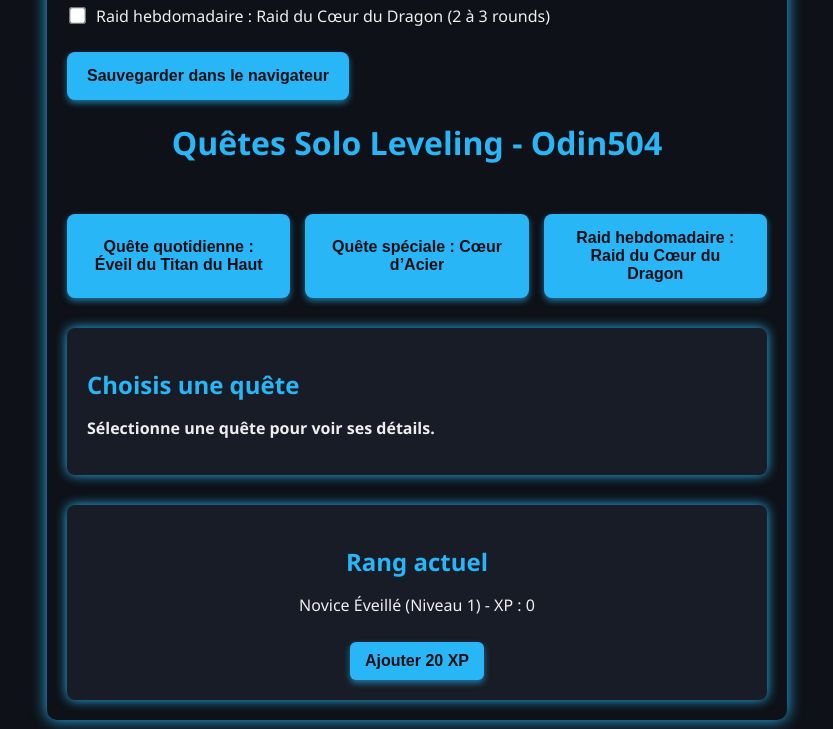
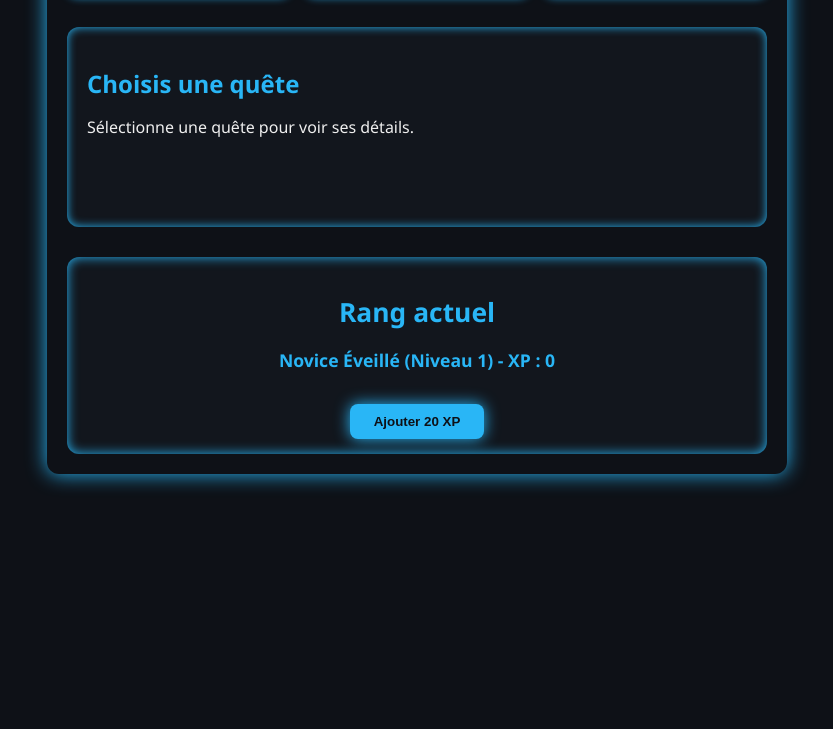
Before and after one commit to Odinn504/cours, a plain HTML site: page sololeveling.html in a window 1280 px wide. Shown: the part 686-1415 px from the top of the page, without its empty margins (223-1056 px from the left). After the commit the page ends 1190 px from the top, so only its background shows below. Drawn offline with Linux system fonts and the light colour scheme.

Commit message:
sololeveling.css

```diff
--- a/sololeveling.css
+++ b/sololeveling.css
@@ -1,215 +1,124 @@
+/* Corps */
 body {
   font-family: 'Segoe UI', Tahoma, Geneva, Verdana, sans-serif;
-  background: #0e1117;
-  color: #eee;
-  max-width: 600px;
-  margin: 20px auto;
-  padding: 20px;
-  border-radius: 10px;
-  box-shadow: 0 0 15px #29b6f6;
-}
-h1, h2, h3 {
-  color: #29b6f6;
-  margin-bottom: 10px;
-}
-label {
-  display: block;
-  margin-top: 12px;
-  cursor: pointer;
-}
-input[type="text"], input[type="number"] {
-  width: 100px;
-  padding: 6px 8px;
-  margin-top: 5px;
-  border-radius: 4px;
-  border: none;
-  background: #222831;
-  color: #eee;
-  font-size: 1rem;
-}
-.checkbox-group label {
-  display: flex;
-  align-items: center;
-  margin-top: 10px;
-  cursor: pointer;
-  user-select: none;
-}
-.checkbox-group input[type="checkbox"] {
-  margin-right: 12px;
-  transform: scale(1.3);
-  cursor: pointer;
-}
-button {
-  background: #29b6f6;
-  color: #0e1117;
-  border: none;
-  padding: 12px 24px;
-  margin-top: 25px;
-  font-weight: bold;
-  border-radius: 6px;
-  cursor: pointer;
-  transition: background 0.3s ease;
-  font-size: 1.1rem;
-}
-button:hover {
-  background: #0288d1;
-}
-.stat-row {
-  margin-bottom: 15px;
-}
-body {
-  font-family: 'Segoe UI', Tahoma, Geneva, Verdana, sans-serif;
-  background: #0e1117;
+  background-color: #0e1117;
   color: #eee;
   max-width: 700px;
   margin: 30px auto;
   padding: 20px;
-  border-radius: 10px;
-  box-shadow: 0 0 15px #29b6f6;
+  border-radius: 12px;
+  box-shadow: 0 0 20px #29b6f6;
 }
 
-h1 {
-  color: #29b6f6;
-  margin-bottom: 25px;
-  text-align: center;
-}
-
-.button-container {
-  display: flex;
-  justify-content: space-around;
-  margin-bottom: 30px;
-  flex-wrap: wrap;
-  gap: 15px;
-}
-
-button {
-  background: #29b6f6;
-  color: #0e1117;
-  border: none;
-  padding: 15px 20px;
-  font-weight: 700;
-  border-radius: 8px;
-  cursor: pointer;
-  font-size: 1rem;
-  flex: 1 1 200px;
-  transition: background 0.3s ease;
-  box-shadow: 0 3px 6px rgba(41, 182, 246, 0.6);
-}
-
-button:hover {
-  background: #0288d1;
-}
-
-.quest-box {
-  background: #181c26;
-  padding: 20px;
-  border-radius: 8px;
-  box-shadow: 0 0 12px #29b6f6;
-}
-
-.quest-box h2 {
+/* Titres */
+h1, h2, h3 {
   color: #29b6f6;
   margin-bottom: 15px;
 }
 
-.quest-box ul {
-  margin-left: 20px;
-  margin-bottom: 15px;
+/* Checkbox et label alignés */
+.checkbox-group label {
+  display: flex;
+  align-items: center;
+  margin-bottom: 10px;
+  cursor: pointer;
+  font-weight: 600;
+  font-size: 1rem;
+  user-select: none;
 }
 
-.quest-box p {
-  font-weight: 600;
-}
-body {
-  font-family: 'Segoe UI', Tahoma, Geneva, Verdana, sans-serif;
-  background: #0e1117;
-  color: #eee;
-  max-width: 700px;
-  margin: 30px auto;
-  padding: 20px;
-  border-radius: 10px;
-  box-shadow: 0 0 15px #29b6f6;
+.checkbox-group input[type="checkbox"] {
+  margin-right: 12px;
+  width: 20px;
+  height: 20px;
+  cursor: pointer;
+  accent-color: #29b6f6;
+  filter: drop-shadow(0 0 2px #29b6f6);
 }
 
-h1 {
-  color: #29b6f6;
-  margin-bottom: 25px;
-  text-align: center;
+/* Container des boutons de quête côte à côte */
+.button-container {
+  display: flex;
+  justify-content: space-between;
+  gap: 15px;
+  margin: 20px 0 30px;
 }
 
-.button-container {
-  display: flex;
-  justify-content: space-around;
-  margin-bottom: 30px;
-  flex-wrap: wrap;
-  gap: 15px;
+/* Style des boutons */
+.button-container button {
+  flex: 1;
+  padding: 14px 10px;
+  background: #12161d;
+  border: 2px solid #29b6f6;
+  border-radius: 10px;
+  color: #29b6f6;
+  font-weight: 700;
+  font-size: 1rem;
+  cursor: pointer;
+  transition: background 0.3s, box-shadow 0.3s;
+  text-align: center;
+  user-select: none;
+  box-shadow: 0 0 8px #29b6f6;
 }
 
-button {
+.button-container button:hover {
+  background: #29b6f6;
+  color: #0e1117;
+  box-shadow: 0 0 12px #29b6f6, 0 0 30px #29b6f6;
+}
+
+/* Section d'affichage des détails de quête */
+#quest-display {
+  background: #12161d;
+  border-radius: 12px;
+  padding: 20px;
+  box-shadow: inset 0 0 10px #29b6f6;
+  min-height: 160px;
+  color: #eee;
+  font-weight: 500;
+  user-select: text;
+  transition: background 0.3s;
+}
+
+/* Style liste des exercices */
+#quest-display ul {
+  list-style-type: disc;
+  margin-left: 20px;
+  margin-bottom: 10px;
+}
+
+#quest-display ul li {
+  margin-bottom: 6px;
+}
+
+/* Rang actuel */
+.rank-section {
+  background: #12161d;
+  border-radius: 12px;
+  padding: 15px;
+  box-shadow: inset 0 0 12px #29b6f6;
+  margin-top: 30px;
+  text-align: center;
+  font-weight: 600;
+  font-size: 1.1rem;
+  color: #29b6f6;
+}
+
+/* Bouton ajouter XP */
+#addXpBtn {
+  margin-top: 15px;
   background: #29b6f6;
   color: #0e1117;
   border: none;
-  padding: 15px 20px;
+  padding: 10px 24px;
   font-weight: 700;
   border-radius: 8px;
   cursor: pointer;
-  font-size: 1rem;
-  flex: 1 1 200px;
-  transition: background 0.3s ease;
-  box-shadow: 0 3px 6px rgba(41, 182, 246, 0.6);
-}
-
-button:hover {
-  background: #0288d1;
-}
-
-.quest-box {
-  background: #181c26;
-  padding: 20px;
-  border-radius: 8px;
-  box-shadow: 0 0 12px #29b6f6;
-  margin-bottom: 30px;
-}
-
-.quest-box h2 {
-  color: #29b6f6;
-  margin-bottom: 15px;
-}
-
-.quest-box ul {
-  margin-left: 20px;
-  margin-bottom: 15px;
-}
-
-.quest-box p {
-  font-weight: 600;
-}
-
-.rank-section {
-  background: #181c26;
-  padding: 20px;
-  border-radius: 8px;
-  box-shadow: 0 0 12px #29b6f6;
-  text-align: center;
-}
-
-.rank-section h2 {
-  color: #29b6f6;
-  margin-bottom: 15px;
-}
-
-#addXpBtn {
-  margin-top: 10px;
-  padding: 10px 15px;
-  font-weight: 600;
-  background: #29b6f6;
-  border: none;
-  color: #0e1117;
-  border-radius: 6px;
-  cursor: pointer;
-  transition: background 0.3s ease;
+  transition: background 0.3s;
+  box-shadow: 0 0 15px #29b6f6;
 }
 
 #addXpBtn:hover {
   background: #0288d1;
+  box-shadow: 0 0 20px #0288d1;
 }
```
